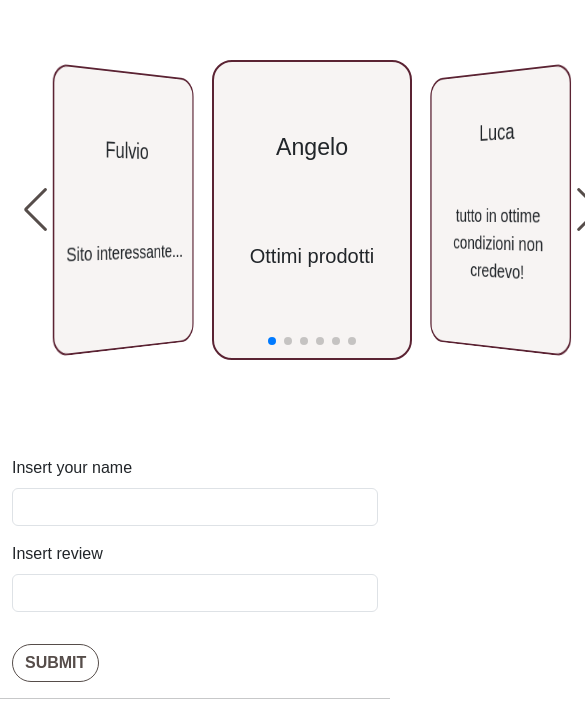
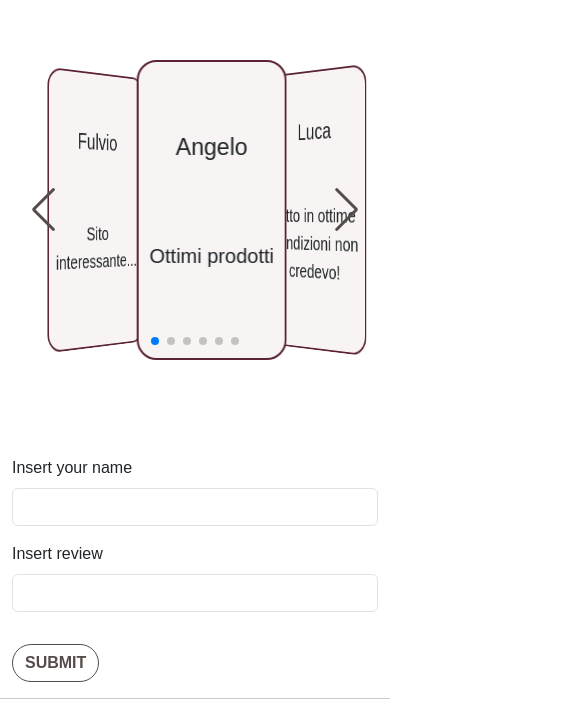
Before and after one commit to Boneluke96/Movie_Shop_Luca_Garbarini, a plain HTML site: page index.html in a window 390 px wide. Shown: the part 2430-3145 px from the top of the page, 585 px wide, since content can reach past the window. Drawn offline with nearby package versions, Linux system fonts and the light colour scheme; a web font is replaced by a local one.

Commit message:
responsive fixed

```diff
--- a/style.css
+++ b/style.css
@@ -191,6 +191,13 @@ h1, h2, h3, h4, h5, h6{
     height: 300px;
 }
 
+@media only screen and (max-width: 415px){
+    .swiper {
+        width: 350px;
+        height: 300px;
+    }
+}
+
 .review-card{
     height: 300px;
     width: 200px;
@@ -202,6 +209,13 @@ h1, h2, h3, h4, h5, h6{
     align-items: center;
     justify-content: space-evenly;
     text-align: center;
+}
+
+@media only screen and (max-width: 415px){
+    .review-card {
+        height: 300px;
+        width: 150px;
+    }
 }
 
 .swiper-button-prev{
```
